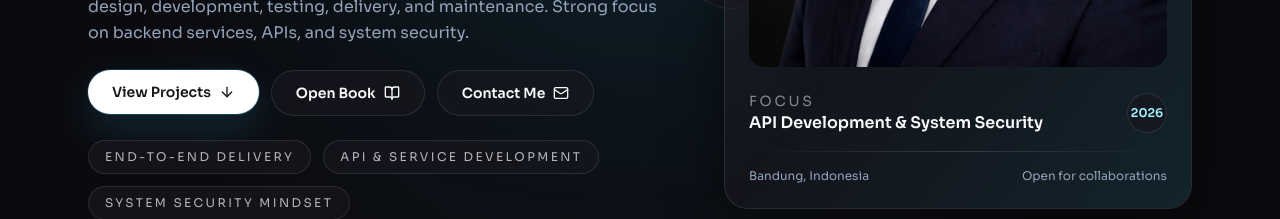
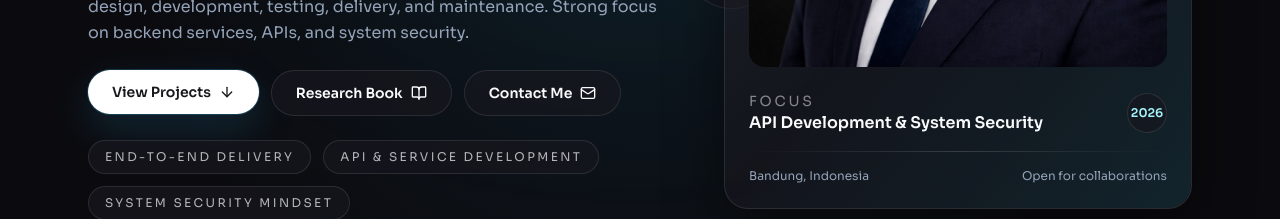
Before and after one commit to dimasfrmnsyah/dimasfrmnsyah.github.io, a Next.js app: page / in a window 1280 px wide. Shown: the part 602-821 px from the top of the page. Built offline with nearby package versions, Linux system fonts and the light colour scheme.

Commit message:
change button label

```diff
--- a/components/hero.tsx
+++ b/components/hero.tsx
@@ -65,7 +65,7 @@ export function Hero() {
                 href="/book"
                 className="inline-flex items-center gap-2 rounded-full border border-border/10 bg-panel/70 px-6 py-3 text-sm font-semibold text-foreground transition hover:border-cyan-400/40"
               >
-                Open Book
+                Research Book
                 <BookOpen className="h-4 w-4" />
               </Link>
             </motion.div>
```
